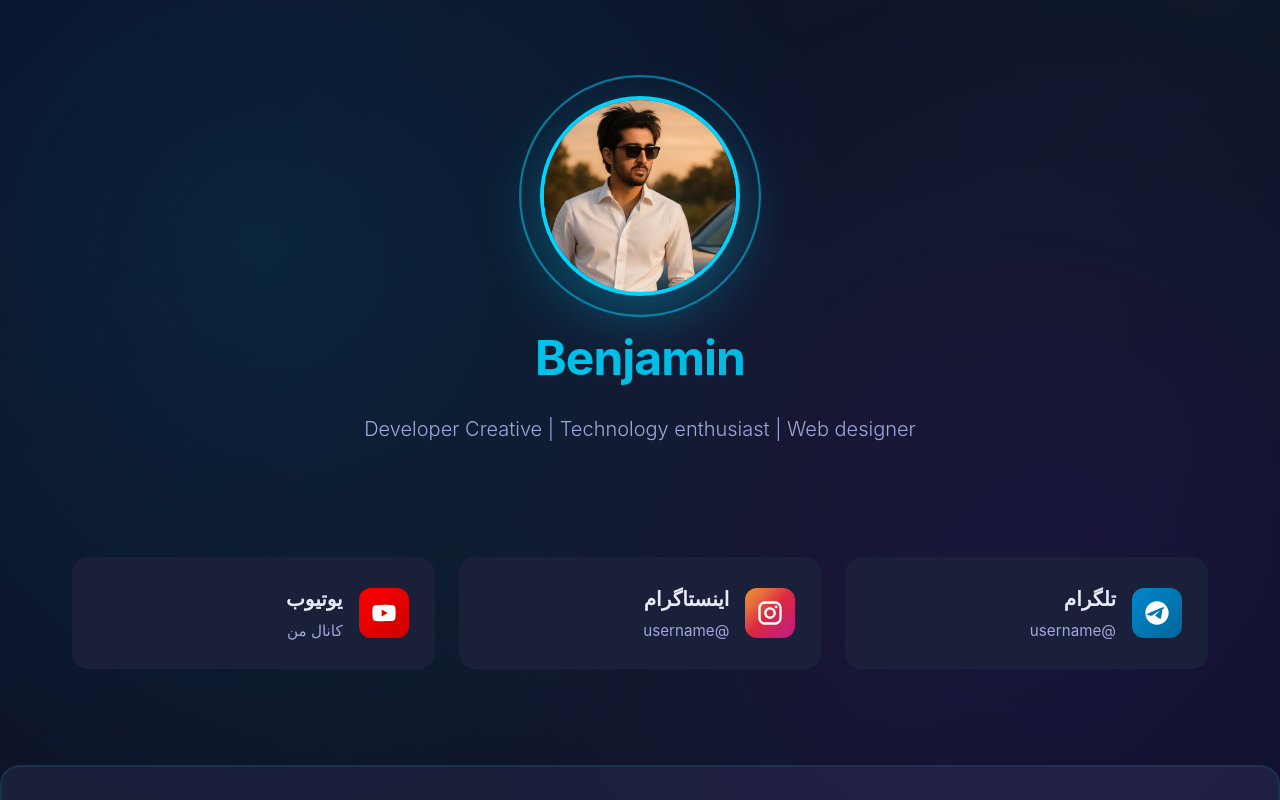
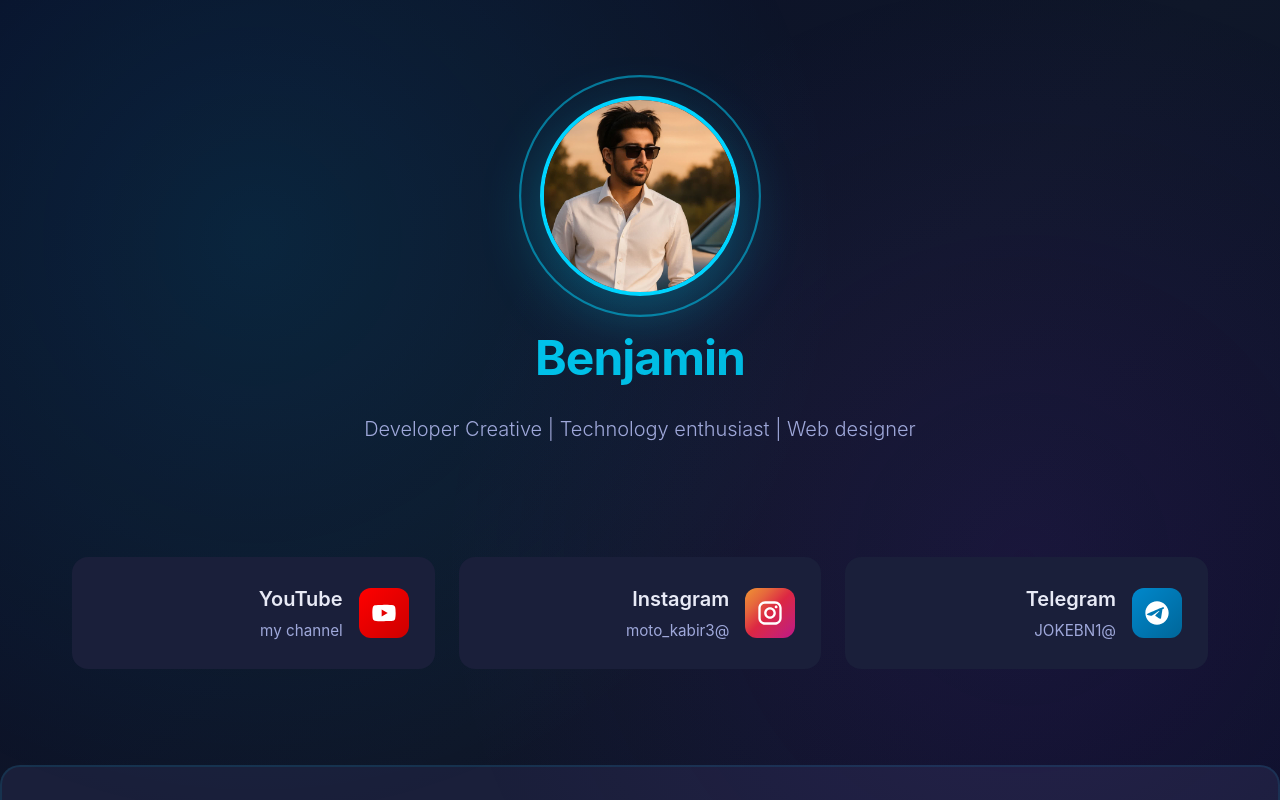
Before and after one commit to bnyam12/benjamin, a plain HTML site: page index.html in a window 1280 px wide. Shown: the top 800 px of the page. Drawn offline with Linux system fonts and the light colour scheme.

Commit message:
Update index.html

```diff
--- a/index.html
+++ b/index.html
@@ -25,7 +25,7 @@
       </header>
 
       <section class="social-links">
-        <a href="#" class="social-card telegram" data-social="telegram">
+        <a href="t.me/JOKEBN1" class="social-card telegram" data-social="telegram">
           <div class="social-icon">
             <svg viewBox="0 0 24 24" fill="currentColor">
               <path
@@ -34,12 +34,12 @@
             </svg>
           </div>
           <div class="social-content">
-            <h3>تلگرام</h3>
-            <p>@username</p>
+            <h3>Telegram</h3>
+            <p>@JOKEBN1</p>
           </div>
         </a>
 
-        <a href="#" class="social-card instagram" data-social="instagram">
+        <a href="https://www.instagram.com/moto_kabir3?igsh=MTdjMnl0bnV3cmdhNg==" class="social-card instagram" data-social="instagram">
           <div class="social-icon">
             <svg viewBox="0 0 24 24" fill="currentColor">
               <path
@@ -48,8 +48,8 @@
             </svg>
           </div>
           <div class="social-content">
-            <h3>اینستاگرام</h3>
-            <p>@username</p>
+            <h3>Instagram</h3>
+            <p>@moto_kabir3</p>
           </div>
         </a>
 
@@ -62,8 +62,8 @@
             </svg>
           </div>
           <div class="social-content">
-            <h3>یوتیوب</h3>
-            <p>کانال من</p>
+            <h3>YouTube</h3>
+            <p>my channel</p>
           </div>
         </a>
             </svg>
```
